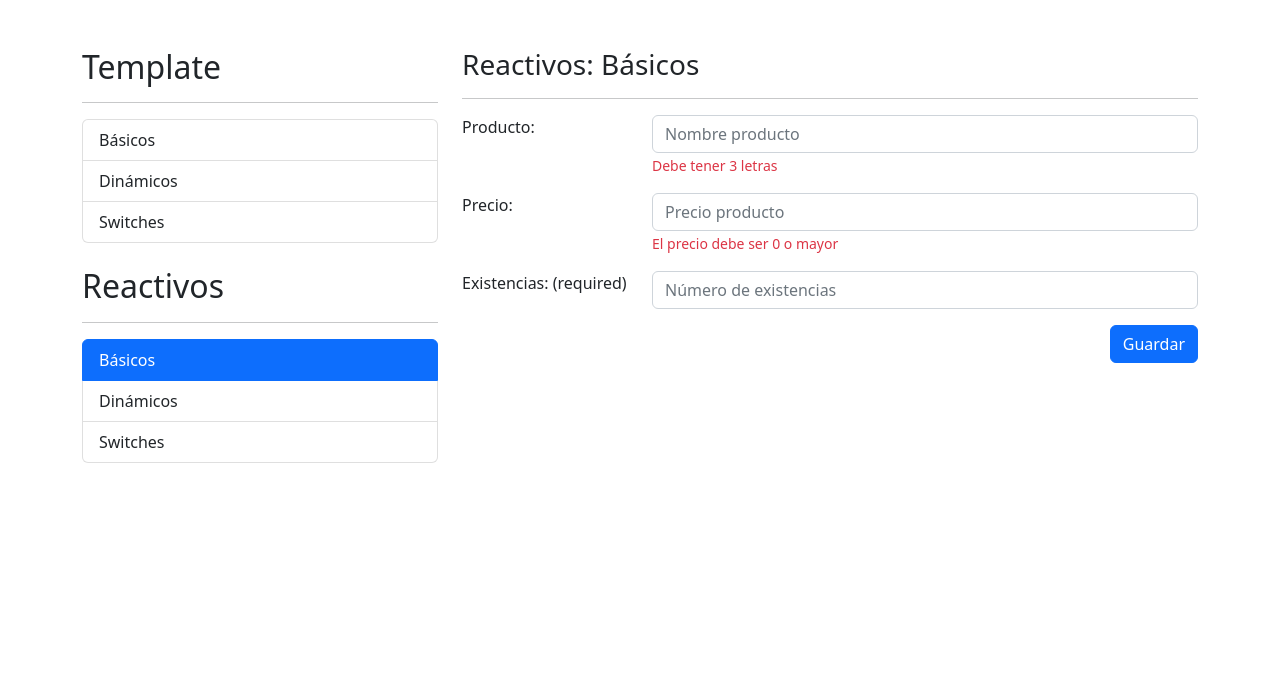
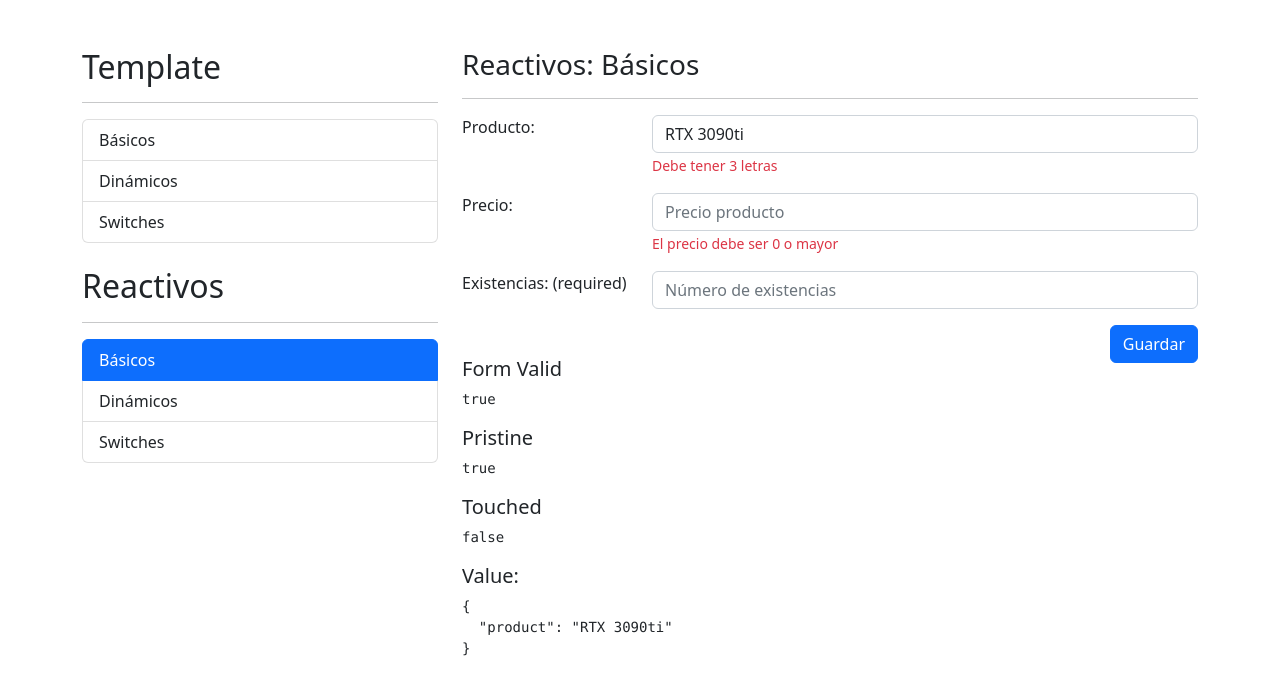
Before and after one commit to daguttt/forms-app-angular, an Angular app: page /reactive/basics in a window 1280 px wide. Shown: the top 694 px of the page. Built offline with nearby package versions, Linux system fonts and the light colour scheme.

Commit message:
Class 251: First steps with reactive forms

```diff
--- a/src/app/reactive/basics/reactive-basics.component.html
+++ b/src/app/reactive/basics/reactive-basics.component.html
@@ -1,12 +1,17 @@
 <h3>Reactivos: Básicos</h3>
 <hr />
 
-<form>
+<form [formGroup]="myForm" class="mb-5">
   <!-- Product -->
   <div class="row mb-3">
     <label class="col-sm-3">Producto:</label>
     <div class="col-sm-9">
-      <input type="text" class="form-control" placeholder="Nombre producto" />
+      <input
+        type="text"
+        class="form-control"
+        placeholder="Nombre producto"
+        formControlName="product"
+      />
       <span class="form-text text-danger">Debe tener 3 letras</span>
     </div>
   </div>
@@ -32,13 +37,14 @@
   <button type="submit" class="btn btn-primary float-end">Guardar</button>
 </form>
 
-<!-- <p>Form Valid</p>
+<h5>Form Valid</h5>
 <pre>{{ myForm.valid }}</pre>
-<p>Pristine</p>
+
+<h5>Pristine</h5>
 <pre>{{ myForm.pristine | json }}</pre>
-<p>Touched</p>
+
+<h5>Touched</h5>
 <pre>{{ myForm.touched | json }}</pre>
-<p>Value:</p>
+
+<h5>Value:</h5>
 <pre>{{ myForm.value | json }}</pre>
-<p>CustomMin Directive</p> -->
-<!-- <pre>{{ myForm.controls["inventory"]?.errors | json }}</pre> -->
--- a/src/app/reactive/basics/reactive-basics.component.ts
+++ b/src/app/reactive/basics/reactive-basics.component.ts
@@ -1,12 +1,14 @@
-import { Component, OnInit } from '@angular/core';
+import { Component } from '@angular/core';
+import { FormControl, FormGroup } from '@angular/forms';
 
 @Component({
   selector: 'app-basics',
   templateUrl: './reactive-basics.component.html',
   styles: [],
 })
-export class ReactiveBasicsComponent implements OnInit {
+export class ReactiveBasicsComponent {
+  myForm: FormGroup = new FormGroup({
+    product: new FormControl('RTX 3090ti'),
+  });
   constructor() {}
-
-  ngOnInit(): void {}
 }
--- a/src/app/reactive/reactive.module.ts
+++ b/src/app/reactive/reactive.module.ts
@@ -5,6 +5,7 @@ import { ReactiveRoutingModule } from './reactive-routing.module';
 import { ReactiveBasicsComponent } from './basics/reactive-basics.component';
 import { ReactiveDynamicsComponent } from './dynamics/reactive-dynamics.component';
 import { ReactiveSwitchesComponent } from './switches/reactive-switches.component';
+import { ReactiveFormsModule } from '@angular/forms';
 
 @NgModule({
   declarations: [
@@ -12,6 +13,6 @@ import { ReactiveSwitchesComponent } from './switches/reactive-switches.componen
     ReactiveDynamicsComponent,
     ReactiveSwitchesComponent,
   ],
-  imports: [CommonModule, ReactiveRoutingModule],
+  imports: [CommonModule, ReactiveFormsModule, ReactiveRoutingModule],
 })
 export class ReactiveModule {}
```
